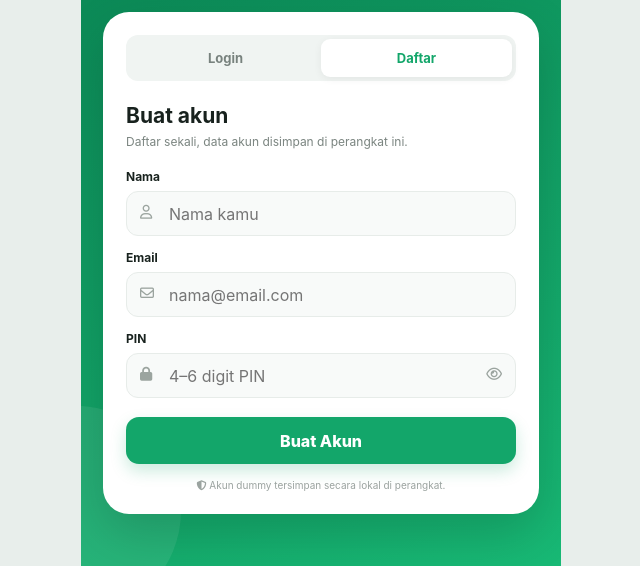
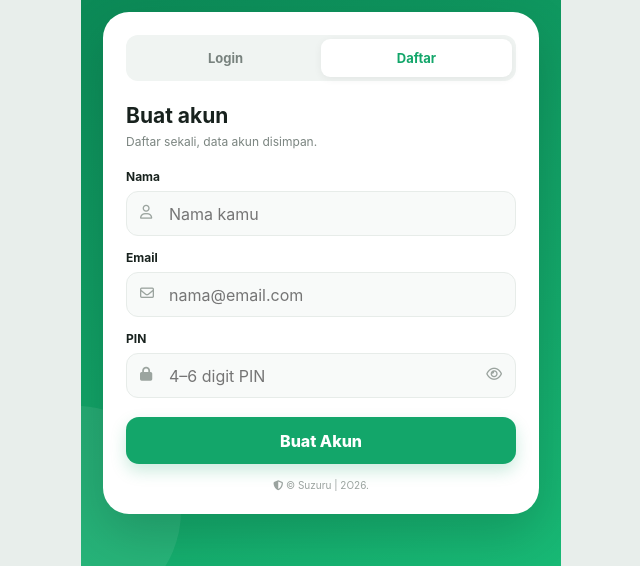
Before and after one commit to akunhp168-sys/Pacar, a plain HTML site: page index.html in a window 1280 px wide. Both pictures are taken after a click on the button "Daftar". Shown: the part 234-800 px from the top of the page, without its empty margins (319-959 px from the left). Drawn offline with Linux system fonts and the light colour scheme.

Commit message:
Update index.html

```diff
--- a/index.html
+++ b/index.html
@@ -61,13 +61,13 @@ button,input{font:inherit}button{border:0;cursor:pointer}.app{width:100%;max-wid
 
     <form id="registerForm" class="auth-form hidden" onsubmit="register(event)">
       <h2>Buat akun</h2>
-      <p class="sub">Daftar sekali, data akun disimpan di perangkat ini.</p>
+      <p class="sub">Daftar sekali, data akun disimpan.</p>
       <div class="field"><label>Nama</label><div class="input-wrap"><i class="fa-regular fa-user"></i><input id="regName" type="text" placeholder="Nama kamu" maxlength="30" required></div></div>
       <div class="field"><label>Email</label><div class="input-wrap"><i class="fa-regular fa-envelope"></i><input id="regEmail" type="email" placeholder="nama@email.com" required></div></div>
       <div class="field"><label>PIN</label><div class="input-wrap"><i class="fa-solid fa-lock"></i><input id="regPin" type="password" inputmode="numeric" maxlength="6" minlength="4" placeholder="4–6 digit PIN" required><i class="fa-regular fa-eye toggle-pin" onclick="togglePin('regPin',this)"></i></div></div>
       <button class="submit" type="submit">Buat Akun</button>
     </form>
-    <div class="auth-note"><i class="fa-solid fa-shield-halved"></i> Akun dummy tersimpan secara lokal di perangkat.</div>
+    <div class="auth-note"><i class="fa-solid fa-shield-halved"></i> © Suzuru | 2O26.</div>
   </div>
 </section>
 
```
